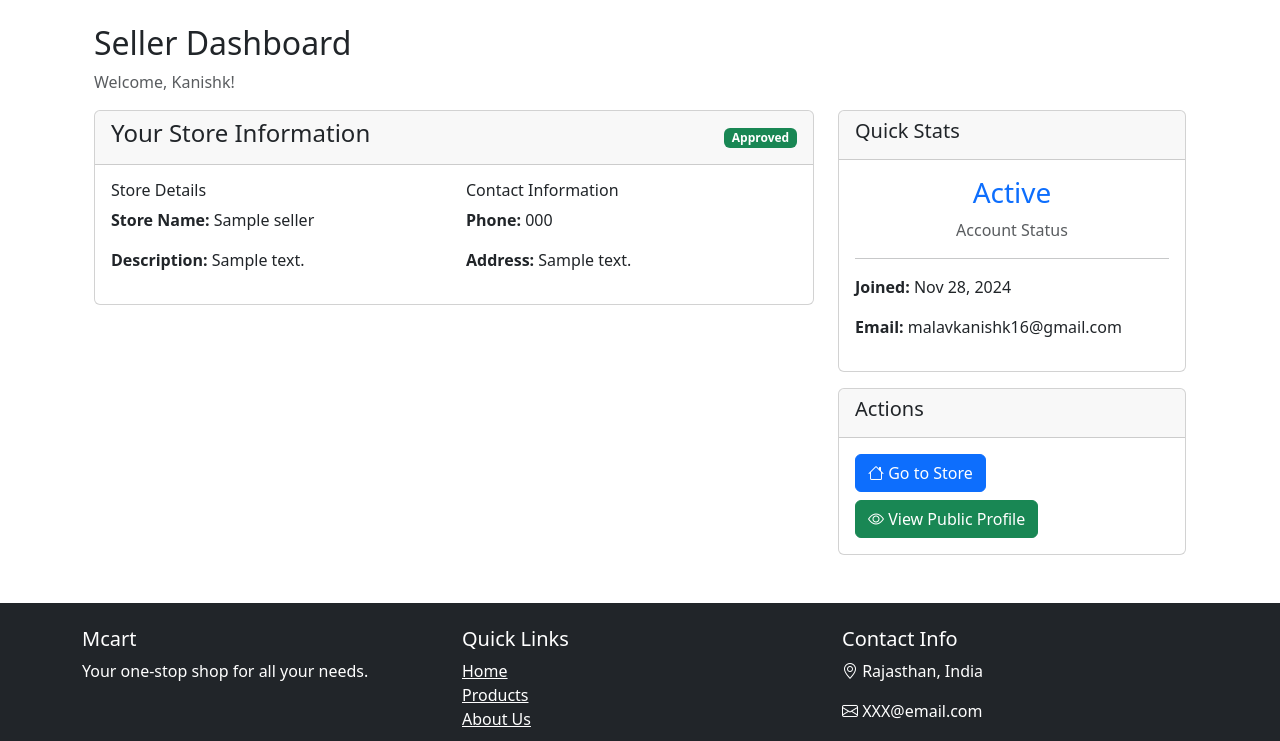
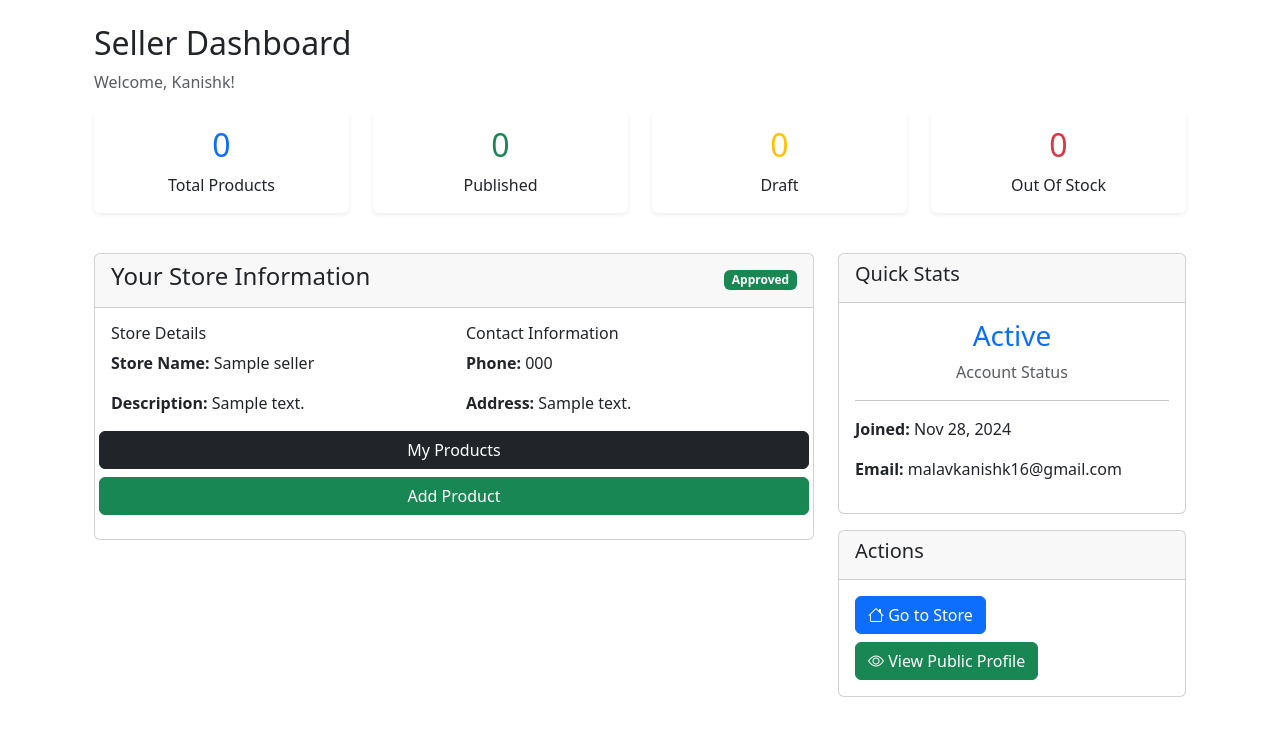
Before and after one commit to Kanishk-Malav/MCart, a Django app: page /seller-dashboard/ in a window 1280 px wide. Shown: the part 80-821 px from the top of the page. Run offline with Django 5.2, Linux system fonts and the light colour scheme; a user stored in the database is signed in; data comes from the database, SQL or seed files in the repository; tables that the repository leaves empty hold one stand-in row (values such as "Sample post"); parts of the project's set-up code (start-up, migrations or seed data) failed here and were passed over.

Commit message:
new seller dashboard added

```diff
--- a/shop/templates/shop/seller/seller_dashboard.html
+++ b/shop/templates/shop/seller/seller_dashboard.html
@@ -10,7 +10,105 @@
             <p class="text-muted">Welcome, {{ seller.user.get_full_name|default:seller.user.username }}!</p>
         </div>
     </div>
+    <div class="row mb-4">
 
+    <div class="col-md-3 mb-3">
+
+        <div class="card border-0 shadow-sm">
+
+            <div class="card-body text-center">
+
+                <h2 class="text-primary">
+
+                    {{ total_products }}
+
+                </h2>
+
+                <p class="mb-0">
+
+                    Total Products
+
+                </p>
+
+            </div>
+
+        </div>
+
+    </div>
+
+    <div class="col-md-3 mb-3">
+
+        <div class="card border-0 shadow-sm">
+
+            <div class="card-body text-center">
+
+                <h2 class="text-success">
+
+                    {{ published_products }}
+
+                </h2>
+
+                <p class="mb-0">
+
+                    Published
+
+                </p>
+
+            </div>
+
+        </div>
+
+    </div>
+
+    <div class="col-md-3 mb-3">
+
+        <div class="card border-0 shadow-sm">
+
+            <div class="card-body text-center">
+
+                <h2 class="text-warning">
+
+                    {{ draft_products }}
+
+                </h2>
+
+                <p class="mb-0">
+
+                    Draft
+
+                </p>
+
+            </div>
+
+        </div>
+
+    </div>
+
+    <div class="col-md-3 mb-3">
+
+        <div class="card border-0 shadow-sm">
+
+            <div class="card-body text-center">
+
+                <h2 class="text-danger">
+
+                    {{ out_of_stock_products }}
+
+                </h2>
+
+                <p class="mb-0">
+
+                    Out Of Stock
+
+                </p>
+
+            </div>
+
+        </div>
+
+    </div>
+
+</div>
     <div class="row">
         <div class="col-md-8">
             <div class="card">
@@ -34,7 +132,16 @@
                             <p><strong>Phone:</strong> {{ seller.phone }}</p>
                             <p><strong>Address:</strong> {{ seller.address }}</p>
                         </div>
-                    </div>
+                            <a href="{% url 'shop:seller_products' %}"
+                                class="btn btn-dark w-100 mb-2">
+                                My Products
+                            </a>
+
+                            <a href="{% url 'shop:seller_add_product' %}"
+                                class="btn btn-success w-100 mb-2">
+                                Add Product
+                            </a>
+                        </div>
 
                     {% if not seller.is_approved %}
                         <div class="alert alert-warning">
--- a/shop/views.py
+++ b/shop/views.py
@@ -376,12 +376,45 @@ def seller_detail(request, seller_id):
 @login_required
 @seller_required
 def seller_dashboard(request):
-    """Dashboard for sellers to manage their profile"""
+
     seller = request.user.seller
+
+    products = Product.objects.filter(
+        seller=seller
+    )
+
+    total_products = products.count()
+
+    published_products = products.filter(
+        status="published"
+    ).count()
+
+    draft_products = products.filter(
+        status="draft"
+    ).count()
+
+    out_of_stock_products = products.filter(
+        stock=0
+    ).count()
+
+    recent_products = products.order_by(
+        "-created_at"
+    )[:5]
+
     context = {
-        'seller': seller
+        "seller": seller,
+        "total_products": total_products,
+        "published_products": published_products,
+        "draft_products": draft_products,
+        "out_of_stock_products": out_of_stock_products,
+        "recent_products": recent_products,
     }
-    return render(request, 'shop/seller/seller_dashboard.html', context)
+
+    return render(
+        request,
+        "shop/seller/seller_dashboard.html",
+        context
+    )
 
 @login_required
 @seller_required
```
